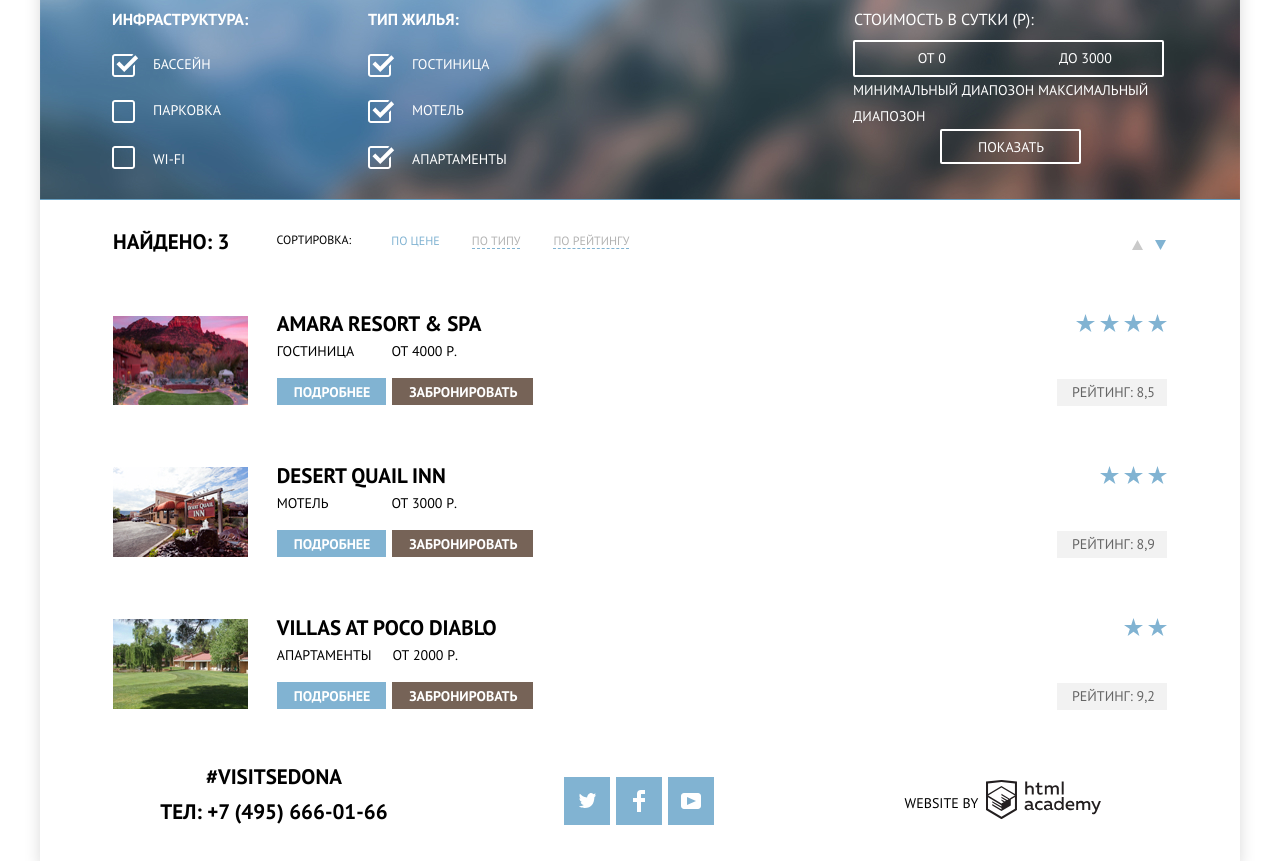
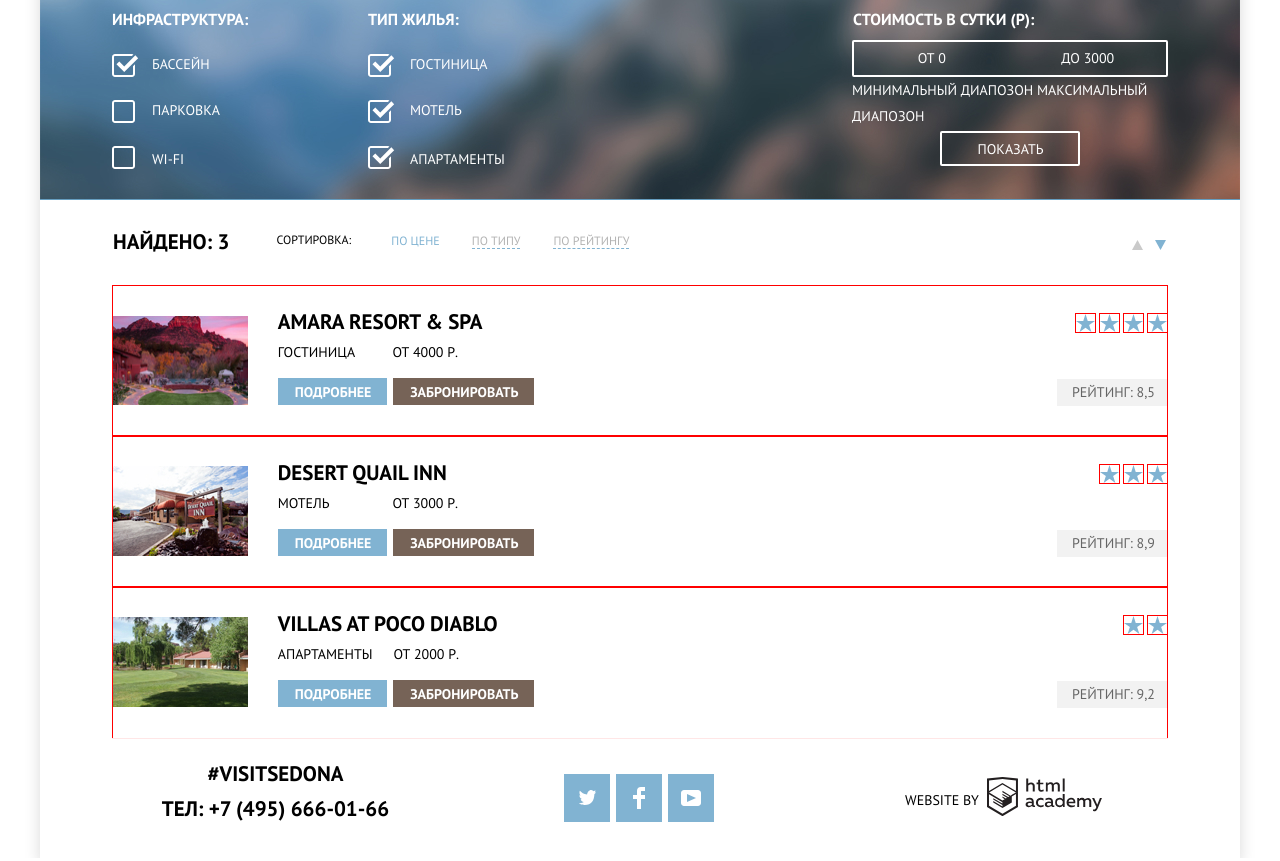
Before and after one commit to lesi333/1059253-sedona-28, a plain HTML site: page hotels.html in a window 1280 px wide. Shown: the part 73-934 px from the top of the page. Drawn offline with Linux system fonts and the light colour scheme.

Commit message:
Второе исправление ошибок с помощью Perfect Pixel

```diff
--- a/css/style.css
+++ b/css/style.css
@@ -207,6 +207,7 @@ p.welcome-picture {
   line-height: 24px;
   font-weight: 700;
   text-align: center;
+  margin-bottom: 33px;
   margin-top: 57px;
 }
 
@@ -668,7 +669,7 @@ p.about-city-grand {
   text-align: center;
   padding-top: 23px;
   padding-bottom: 36px;
-  padding-left: 68px;
+  padding-left: 71px;
 }
 
 .tag a {
@@ -736,7 +737,7 @@ p.about-city-grand {
 
 .developer {
   display: flex;
-  padding-right: 74px;
+  padding-right: 73px;
 }
 
 .developer-logo {
@@ -836,7 +837,7 @@ a.developer-logo:active path{
   display: block;
   cursor: pointer;
   user-select: none;
-  padding-left: 41px;
+  padding-left: 40px;
 }
 
 .housing-item label {
@@ -844,7 +845,7 @@ a.developer-logo:active path{
   display: block;
   cursor: pointer;
   user-select: none;
-  padding-left: 44px;
+  padding-left: 42px;
 }
 
 .housing-item .filter-check::before {
@@ -891,12 +892,13 @@ a.developer-logo:active path{
 }
 
 .filter-items .housing-items {
-  margin-right: 325px;
+  margin-right: 324px;
 }
 
 .cost-items p {
   text-align: left;
   font-size: 16px;
+  font-weight: 700;
   line-height: 21px;
   margin: 0;
   margin-bottom: 10.5px;
@@ -905,7 +907,7 @@ a.developer-logo:active path{
 
 .filter-items .filter-cost {
   display: flex;
-  width: 311px;
+  width: 316px;
   text-align: center;
   border: 2px solid var(--basic-white);
   border-radius: 2px;
@@ -924,7 +926,7 @@ a.developer-logo:active path{
 }
 
 .filter-cost .max-cost {
-  width: 157.5px;
+  width: 159px;
 }
 
 /*
@@ -943,6 +945,7 @@ margin-top:20px;
   background-color: transparent;
   border: 2px solid var(--basic-white);
   border-radius: 2px;
+  margin-top: 2px;
   margin-left: auto;
   margin-right: auto;
 }
@@ -1091,6 +1094,7 @@ a.filter-down:active path {
 .hotels-list li {
   display: flex;
   align-items: center;
+  outline: 1px solid #ff0000;
 }
 
 .hotels-list div.amara,
@@ -1105,7 +1109,7 @@ a.filter-down:active path {
 
 .info-type-price span{
   display: inline-block;
-  margin-top: 3px;
+  margin-top: 6px;
   margin-bottom: 16px;
 }
 
@@ -1126,7 +1130,7 @@ a.filter-down:active path {
 
 .hotel-picture {
   padding-top: 30px;
-  padding-bottom: 24px;
+  padding-bottom: 23px;
 }
 
 .hotel-amara,
@@ -1134,7 +1138,7 @@ a.filter-down:active path {
 .hotel-villas {
   display: flex;
   flex-direction: column;
-  margin-left: 29px;
+  margin-left: 30px;
 }
 
 .name-hotel a{
@@ -1144,7 +1148,7 @@ a.filter-down:active path {
 }
 
 h3.name-hotel {
-  padding-top: 25px;
+  padding-top: 23px;
   margin-top:0;
   margin-bottom: 0;
 }
```
